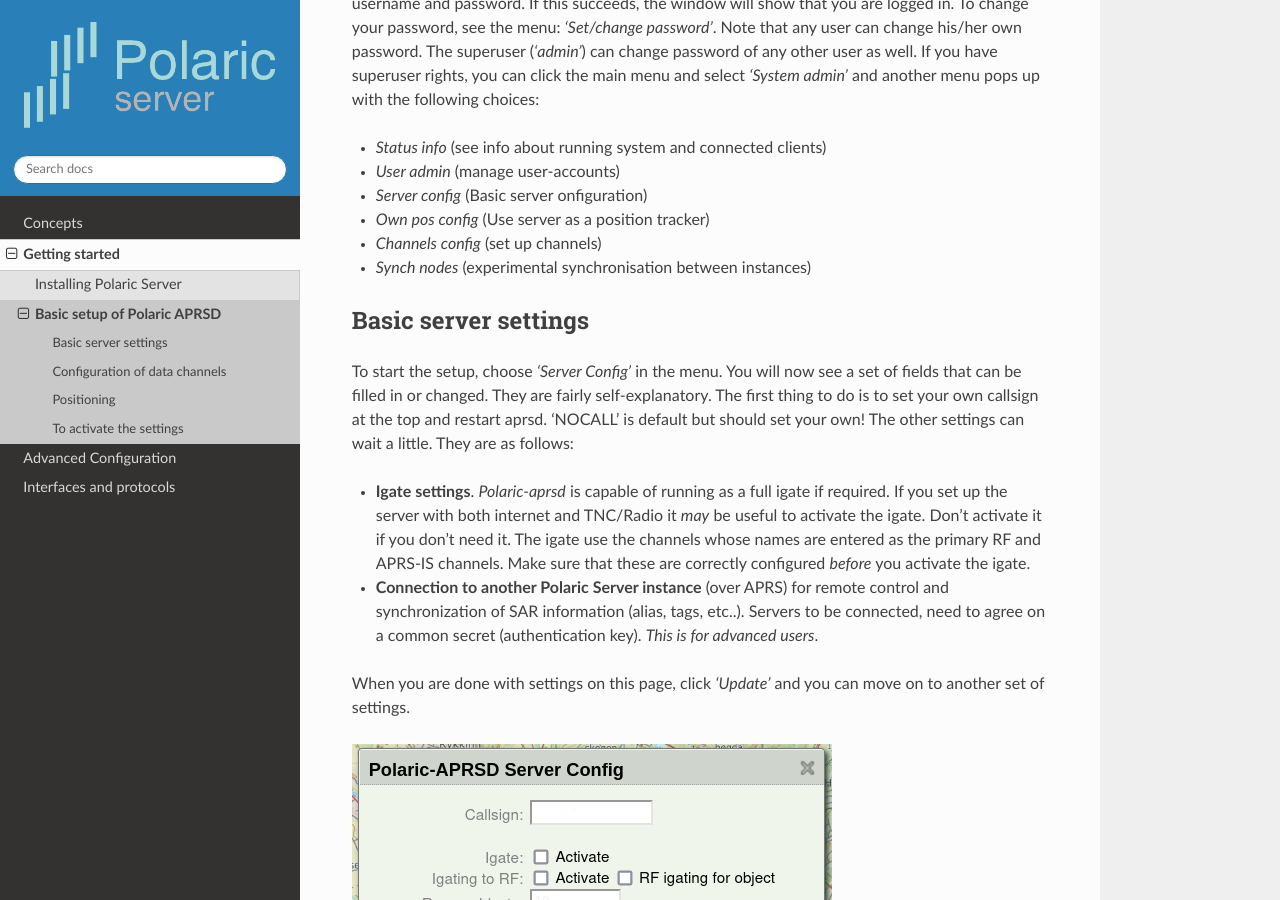
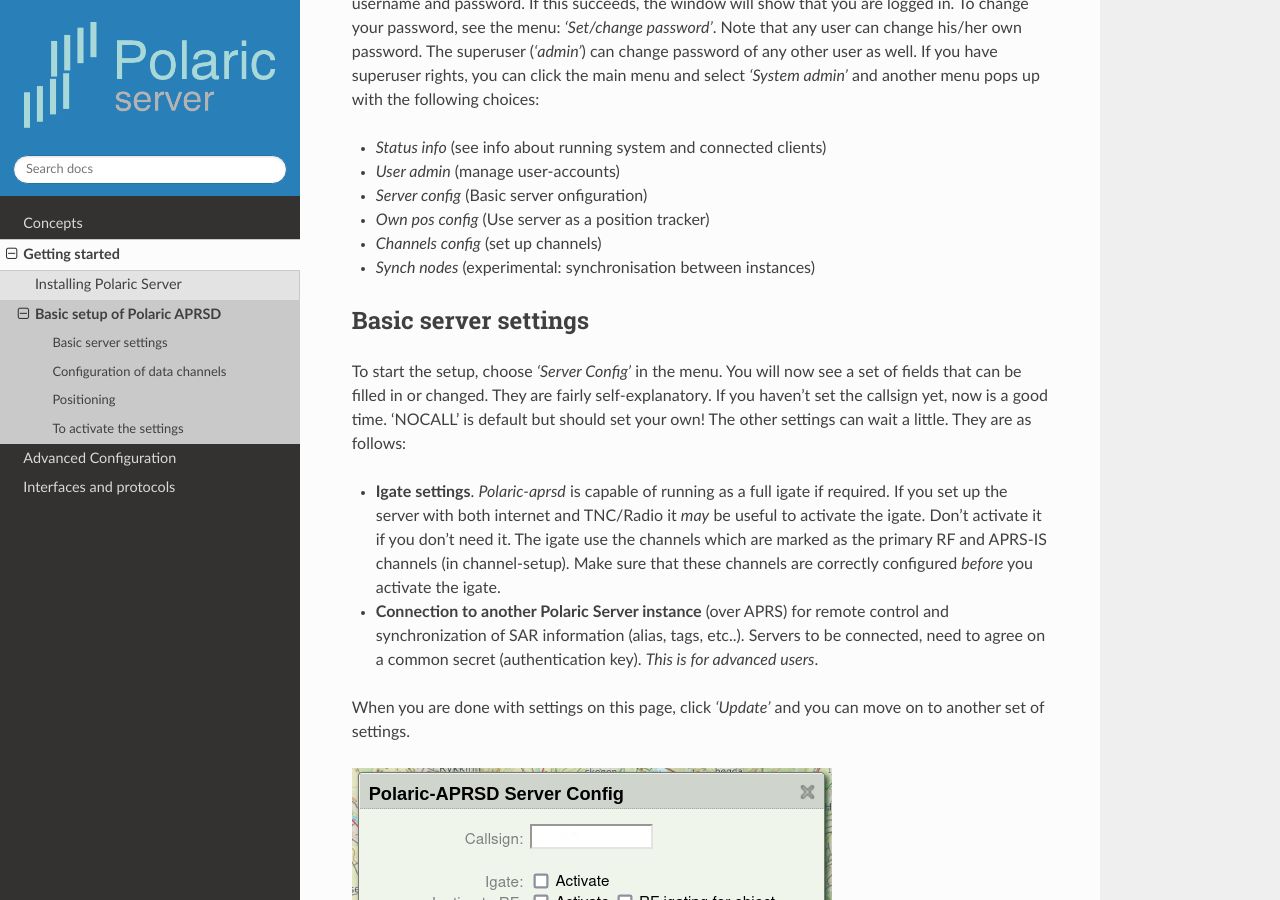
Before and after one commit to joakimsk/docs, a Sphinx documentation site: the page built from docs/setup.rst, in a window 1280 px wide and 900 px high, scrolled down 475 px. Built offline with Sphinx 7.4.7 and the Read the Docs theme 2.0.0, drawn with Linux system fonts in a browser that asks for light colours.

Commit message:
Update setup.rst

```diff
--- a/docs/setup.rst
+++ b/docs/setup.rst
@@ -15,14 +15,14 @@
 * *Server config* (Basic server onfiguration)
 * *Own pos config* (Use server as a position tracker)
 * *Channels config* (set up channels)
-* *Synch nodes* (experimental synchronisation between instances)
+* *Synch nodes* (experimental: synchronisation between instances)
 
 Basic server settings
 ---------------------
 
-To start the setup, choose *'Server Config'* in the menu. You will now see a set of fields that can be filled in or changed. They are fairly self-explanatory. The first thing to do is to set your own callsign at the top and restart aprsd. 'NOCALL' is default but should set your own! The other settings can wait a little. They are as follows:
+To start the setup, choose *'Server Config'* in the menu. You will now see a set of fields that can be filled in or changed. They are fairly self-explanatory. If you haven't set the callsign yet, now is a good time. 'NOCALL' is default but should set your own! The other settings can wait a little. They are as follows:
 
-* **Igate settings**. *Polaric-aprsd* is capable of running as a full igate if required. If you set up the server with both internet and TNC/Radio it *may* be useful to activate the igate. Don't activate it if you don't need it. The igate use the channels whose names are entered as the primary RF and APRS-IS channels. Make sure that these are correctly configured *before* you activate the igate.
+* **Igate settings**. *Polaric-aprsd* is capable of running as a full igate if required. If you set up the server with both internet and TNC/Radio it *may* be useful to activate the igate. Don't activate it if you don't need it. The igate use the channels which are marked as the primary RF and APRS-IS channels (in channel-setup). Make sure that these channels are correctly configured *before* you activate the igate.
 
 * **Connection to another Polaric Server instance** (over APRS) for remote control and synchronization of SAR information (alias, tags, etc..). Servers to be connected, need to agree on a common secret (authentication key). *This is for advanced users*.
 
```
